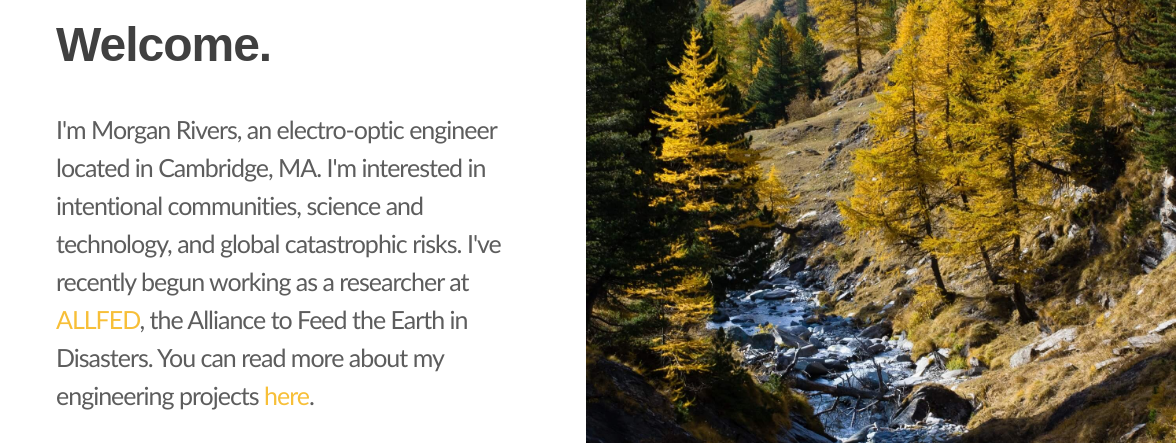
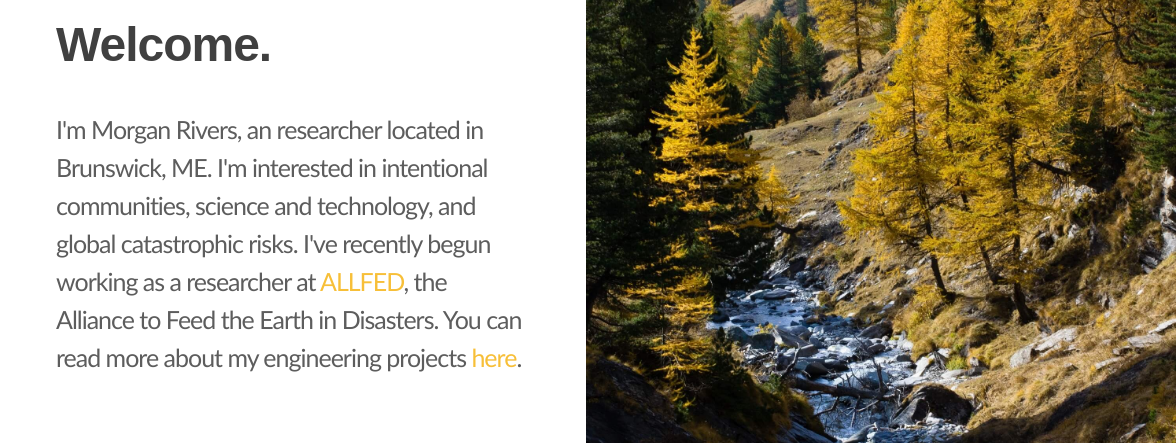
Before and after one commit to morganrivers/morganrivers.github.io, a plain HTML site: page index.html in a window 1280 px wide. Shown: the part 115-558 px from the top of the page, 104-1280 px from the left. Drawn offline with Linux system fonts and the light colour scheme; a web font is replaced by a local one.

Commit message:
changed text

```diff
--- a/index.html
+++ b/index.html
@@ -106,7 +106,7 @@
                             <div class="content-1170 center-relative">
                                 <h1 class="entry-title">Welcome.</h1>
                                 <div class="excerpt">
-                                    I'm Morgan Rivers, an electro-optic engineer located in Cambridge, MA. I'm interested in intentional communities, science and technology, and global catastrophic risks. I've recently begun working as a researcher at <a href="http://allfed.info" >ALLFED</a>, the Alliance to Feed the Earth in Disasters. You can read more about my engineering projects <a href="Portfolio.pdf" >here</a>.
+                                    I'm Morgan Rivers, an researcher located in Brunswick, ME. I'm interested in intentional communities, science and technology, and global catastrophic risks. I've recently begun working as a researcher at <a href="https://allfed.info/papers/" >ALLFED</a>, the Alliance to Feed the Earth in Disasters. You can read more about my engineering projects <a href="Portfolio.pdf" >here</a>.
                                 </div>
                                 <div class="clear"></div>
                                 <br>
```
